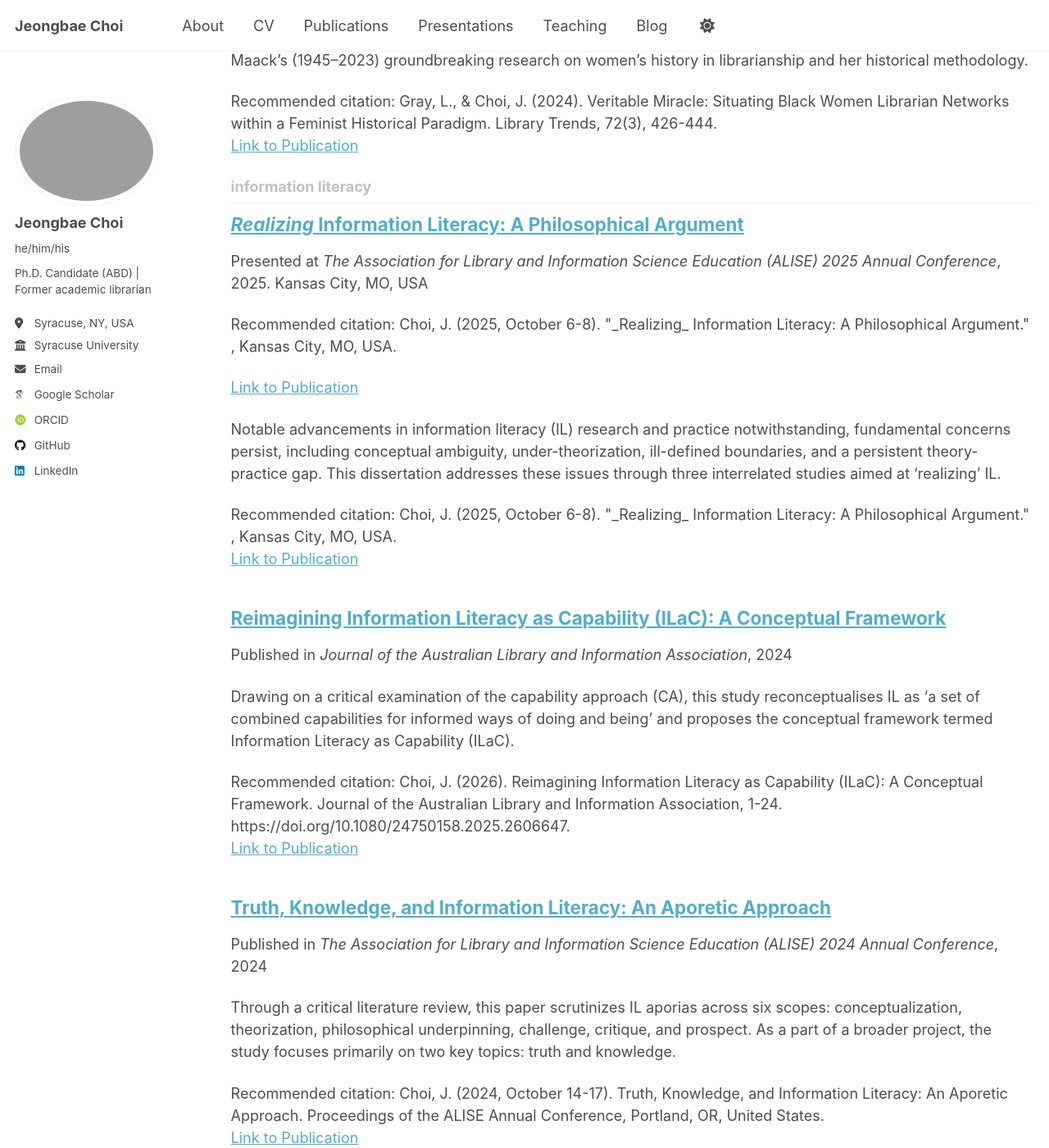
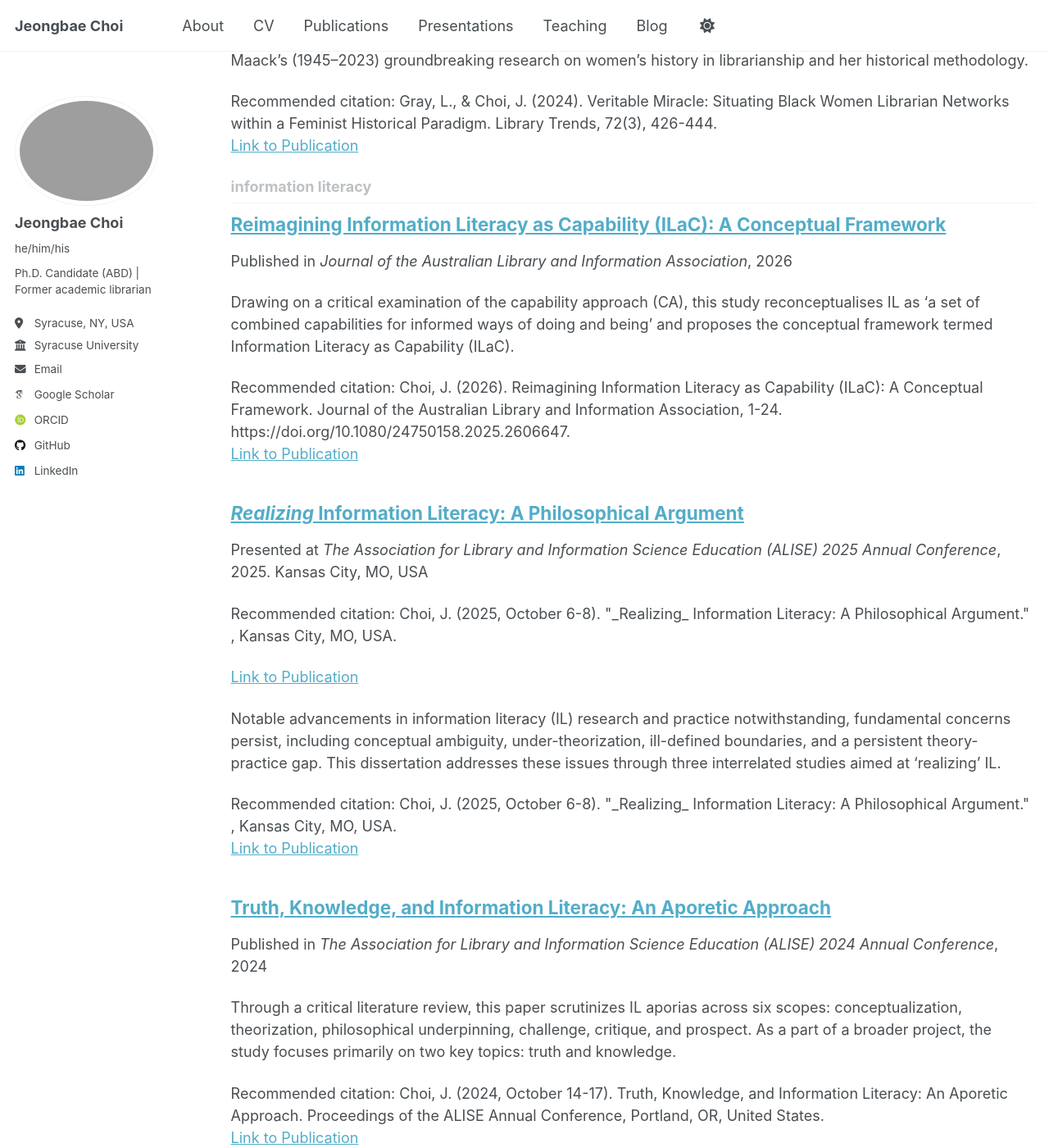
Before and after one commit to JeongbaeChoi/jeongbaechoi.github.io, a Jekyll site: the page built from _pages/tag-archive.html, in a window 1280 px wide and 1400 px high, scrolled down 7300 px. Shown: the whole window at 82% size. Built offline with Jekyll 4.4.1, drawn with Linux system fonts in a browser that asks for light colours; some web fonts are replaced; a script that is not in the unit is left out; some of the changed text lies outside the part shown.

Commit message:
Update A02-2026-01.md

```diff
--- a/_publications/A02-2026-01.md
+++ b/_publications/A02-2026-01.md
@@ -4,7 +4,7 @@ collection: publications
 category: manuscripts
 permalink: /publication/A02-2026-01
 excerpt: 'Drawing on a critical examination of the capability approach (CA), this study reconceptualises IL as ''a set of combined capabilities for informed ways of doing and being'' and proposes the conceptual framework termed Information Literacy as Capability (ILaC).'
-date: 2024-11-15
+date: 2026-01-14
 venue: 'Journal of the Australian Library and Information Association'
 slidesurl:
 paperurl: 'https://doi.org/10.1080/24750158.2025.2606647'
```
